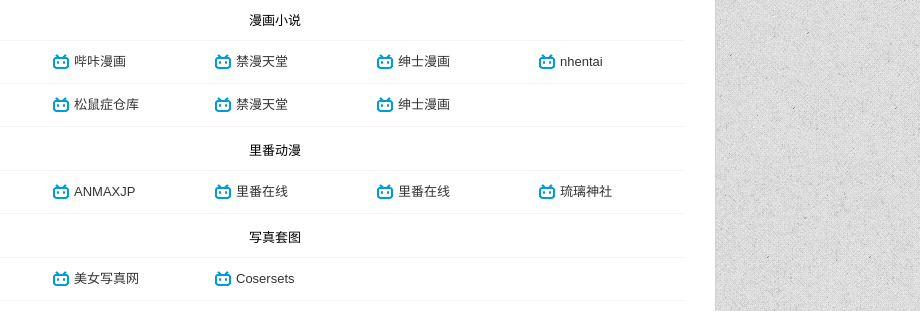
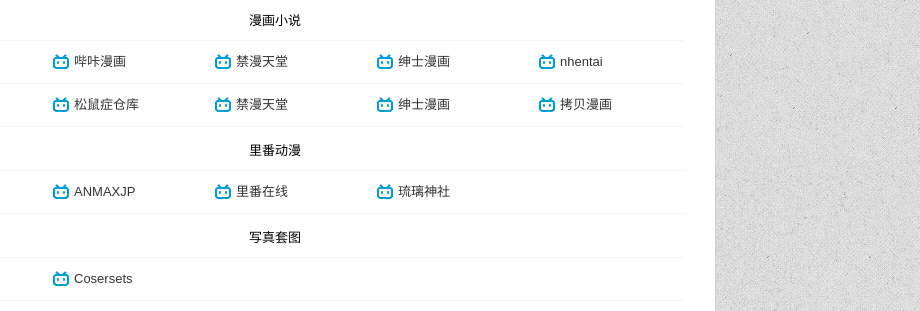
Before and after one commit to Tox5411/web, a plain HTML site: page index.html in a window 1280 px wide. Shown: the part 459-770 px from the top of the page, 360-1280 px from the left. Drawn offline with Linux system fonts and the light colour scheme.

Commit message:
Update index.html

```diff
--- a/index.html
+++ b/index.html
@@ -270,6 +270,11 @@
         <img src="./images/web_icons/Bilibili.png" alt="BaiDisk" height="16" width="16" class="nav-panel-item-img">
         <div class="nav-panel-item-txt">绅士漫画</div>
     </a>
+
+      <a class="nav-panel-item" title="在线漫画" href="https://www.copymanga.site/" target="_blank">
+        <img src="./images/web_icons/Bilibili.png" alt="Map" height="16" width="16" class="nav-panel-item-img">
+        <div class="nav-panel-item-txt">拷贝漫画</div>
+    </a>
     <!----------------------------------------------3------------------------------------------------------>
     <div class="nav-panel-line"></div>
     <div class="nav-panel-title">
@@ -285,11 +290,6 @@
     <a class="nav-panel-item" title="里番、漫画、3D、游戏下载（解压码ANMAXJP）" href="http://m.anmaxjp.com/" target="_blank">
         <img src="./images/web_icons/Bilibili.png" alt="V2EX" height="16" width="16" class="nav-panel-item-img">
         <div class="nav-panel-item-txt">ANMAXJP</div>
-    </a>
-
-    <a class="nav-panel-item" title="里番在线" href="https://ecchi100.xyz/" target="_blank">
-        <img src="./images/web_icons/Bilibili.png" alt="Engadget" height="16" width="16" class="nav-panel-item-img">
-        <div class="nav-panel-item-txt">里番在线</div>
     </a>
 
     <a class="nav-panel-item" title="里番在线" href="https://isekai.ch/" target="_blank">
@@ -315,11 +315,6 @@
         <div class="nav-panel-item-txt">福利姬</div>
     </a>
 
-    <a class="nav-panel-item" title="多网站套图分享" href="https://www.ku137.net/" target="_blank">
-        <img src="./images/web_icons/Bilibili.png" alt="Toutiao" height="16" width="16" class="nav-panel-item-img">
-        <div class="nav-panel-item-txt">美女写真网</div>
-    </a>
-
     <a class="nav-panel-item" title="在线套图观看" href="https://www.cosersets.com/1/main" target="_blank">
         <img src="./images/web_icons/Bilibili.png" alt="InfoQ" height="16" width="16" class="nav-panel-item-img">
         <div class="nav-panel-item-txt">Cosersets</div>
@@ -336,6 +331,8 @@
         <img src="./images/web_icons/Bilibili.png" alt="Youtube" height="16" width="16" class="nav-panel-item-img">
         <div class="nav-panel-item-txt">zzzfun</div>
     </a>
+
+
 
     <a class="nav-panel-item" title="在线动画 动漫下载" href="https://www.agemys.com/" target="_blank">
         <img src="./images/web_icons/Bilibili.png" alt="Twitch" height="16" width="16" class="nav-panel-item-img">
```
